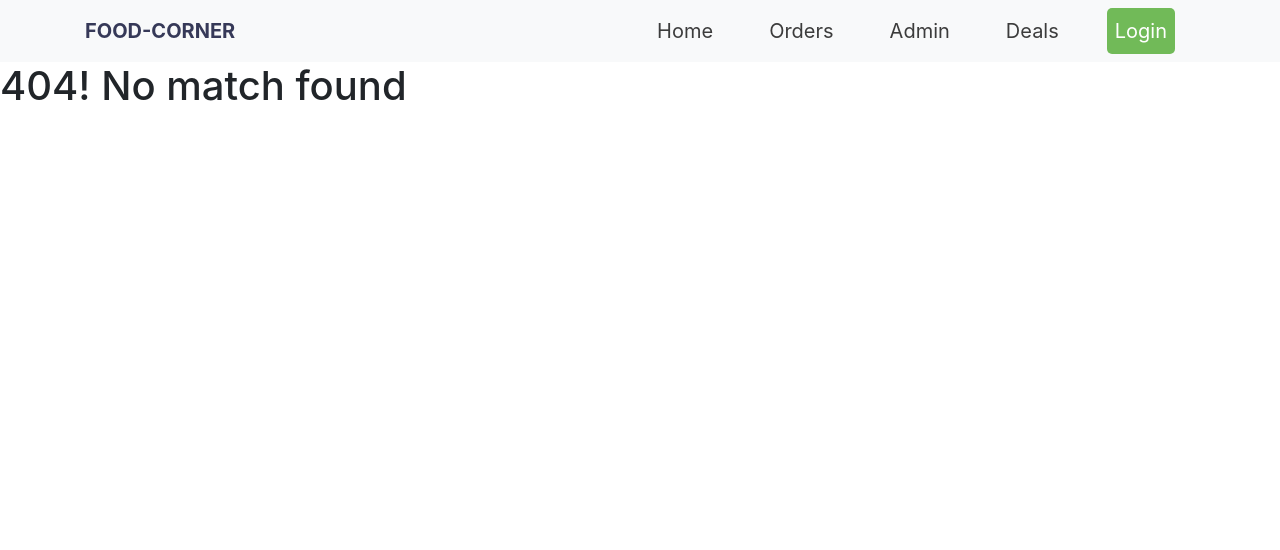
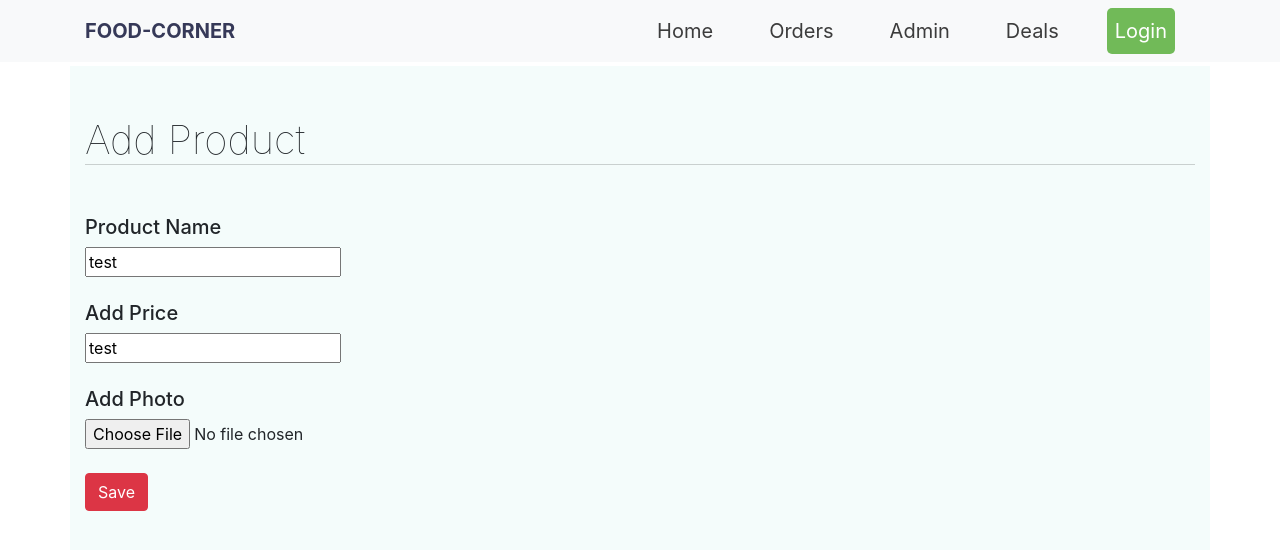
Before and after one commit to Latifurahman/food-corner, a React (Create React App) app: page /addProduct in a window 1280 px wide. Before the commit this address had no page. Shown: the top 550 px of the page. Built offline with nearby package versions, Linux system fonts and the light colour scheme.

Commit message:
admin part working

```diff
--- a/package.json
+++ b/package.json
@@ -8,10 +8,12 @@
     "@testing-library/jest-dom": "^5.12.0",
     "@testing-library/react": "^11.2.7",
     "@testing-library/user-event": "^12.8.3",
+    "axios": "^0.21.1",
     "bootstrap": "^4.6.0",
     "react": "^17.0.2",
     "react-bootstrap": "^1.6.0",
     "react-dom": "^17.0.2",
+    "react-hook-form": "^7.7.1",
     "react-router-dom": "^5.2.0",
     "react-scripts": "4.0.3",
     "web-vitals": "^1.1.2"
--- a/src/App.js
+++ b/src/App.js
@@ -4,10 +4,13 @@
   Switch,
   Route
 } from "react-router-dom";
+import AddProduct from "./components/AddProduct/AddProduct";
 import Admin from "./components/Admin/Admin";
 import Deals from "./components/Deals/Deals";
+import EditProduct from "./components/EditProduct/EditProduct";
 import Home from "./components/Home/Home";
 import Login from "./components/Login/Login";
+import ManageProduct from "./components/ManageProduct/ManageProduct";
 import Menu from "./components/Menu/Menu";
 import NoMatch from "./components/NoMatch/NoMatch";
 import Orders from "./components/Orders/Orders";
@@ -30,6 +33,15 @@
           <Route path="/admin">
             <Admin />
           </Route>
+          <Route path="/addProduct">
+            <AddProduct />
+          </Route>
+          <Route path="/manageProduct">
+            <ManageProduct/>
+          </Route>
+          <Route path="/editProduct">
+            <EditProduct />
+          </Route>
           <Route path="/deals">
             <Deals />
           </Route>
--- /dev/null
+++ b/src/components/AddProduct/AddProduct.css
@@ -0,0 +1,9 @@
+.form-container {
+    background-color: #F4FCFB;
+    padding: 50px 0;
+}
+.add-product-title{
+    font-weight: 100;
+    border-bottom: 1px solid rgba(0, 0, 0, 0.178);
+    margin-bottom: 50px;
+}
--- /dev/null
+++ b/src/components/AddProduct/AddProduct.js
@@ -0,0 +1,41 @@
+import axios from 'axios';
+import React from 'react';
+import { useForm } from "react-hook-form";
+import './AddProduct.css';
+
+const AddProduct = () => {
+    const { register, handleSubmit, watch, formState: { errors } } = useForm();
+    const onSubmit = data => console.log(data);
+    const handleUploadImage = event => {
+        console.log(event.target.files[0])
+        const imageData = new FormData();
+        imageData.set('key', '81651e35087eb2b11931d1d5e6599967');
+        imageData.append('image', event.target.files[0]);
+        axios.post('https://api.imgbb.com/1/upload',
+        imageData)
+            .then(function (response) {
+                console.log(response.data.data.display_url);
+            })
+            .catch(function (error) {
+                console.log(error);
+            });
+    }
+    return (
+        <form onSubmit={handleSubmit(onSubmit)} className="container mt-1 form-container">
+            <h1 className="add-product-title">Add Product</h1>
+            <h5>Product Name</h5>
+            <input defaultValue="test" className="" />
+            <br /> <br />
+            <h5>Add Price</h5>
+            <input defaultValue="test"  />
+            <br /> <br />
+            <h5>Add Photo</h5>
+            <input type="file" onChange={handleUploadImage} />
+            <br />
+            <br />
+            <input type="submit" value="Save" className="btn btn-danger"/>
+        </form>
+    );
+};
+
+export default AddProduct;
--- a/src/components/Admin/Admin.js
+++ b/src/components/Admin/Admin.js
@@ -6,7 +6,8 @@
 
 const Admin = () => {
     return (
-        <nav className="navbar-admin navbar-expand d-flex flex-column align-items-start" id="sidebar">
+
+            <nav className="navbar-admin navbar-expand fixed d-flex flex-column align-items-start" id="sidebar">
                 <a href="/addProduct" className="navbar-brand text-light mt-5 admin-title">
                     <div className="display-5 font-weight-bold">Food Corner</div>
 
@@ -16,13 +17,16 @@
                         <a href="/manageProduct" className="nav-link text-light pl-4"><ListIcon></ListIcon> Manage Product</a>
                     </li>
                     <li className="nav-item w-100">
-                    <a href="/manageProduct" className="nav-link text-light pl-4"><AddIcon></AddIcon> Add Product</a>
+                        <a href="/addProduct" className="nav-link text-light pl-4"><AddIcon></AddIcon> Add Product</a>
                     </li>
                     <li className="nav-item w-100">
-                    <a href="/manageProduct" className="nav-link text-light pl-4"><EditIcon></EditIcon> Edit Product</a>
+                        <a href="/editProduct" className="nav-link text-light pl-4"><EditIcon></EditIcon> Edit Product</a>
                     </li>
                 </ul>
             </nav>
+
+
+
     );
 };
 
--- /dev/null
+++ b/src/components/EditProduct/EditProduct.js
@@ -0,0 +1,11 @@
+import React from 'react';
+
+const EditProduct = () => {
+    return (
+        <div>
+            <h1>This is edit product component</h1>
+        </div>
+    );
+};
+
+export default EditProduct;
--- /dev/null
+++ b/src/components/ManageProduct/ManageProduct.js
@@ -0,0 +1,11 @@
+import React from 'react';
+
+const ManageProduct = () => {
+    return (
+        <div>
+            <h1>This is manageProduct component</h1>
+        </div>
+    );
+};
+
+export default ManageProduct;
```
Also changed, not shown: 1 other file (tests, documents, lock files or other folders). Lines whose indentation alone changed are shown as unchanged.
